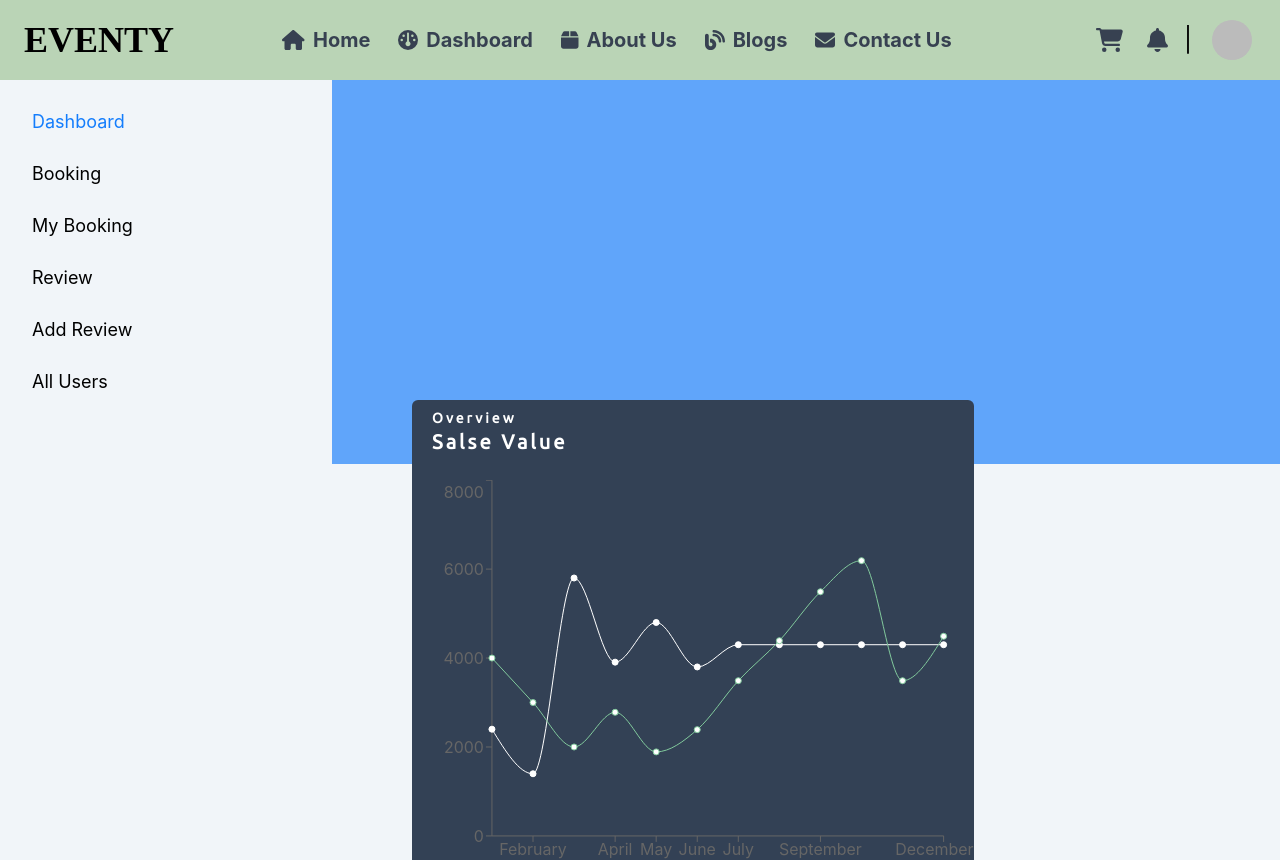
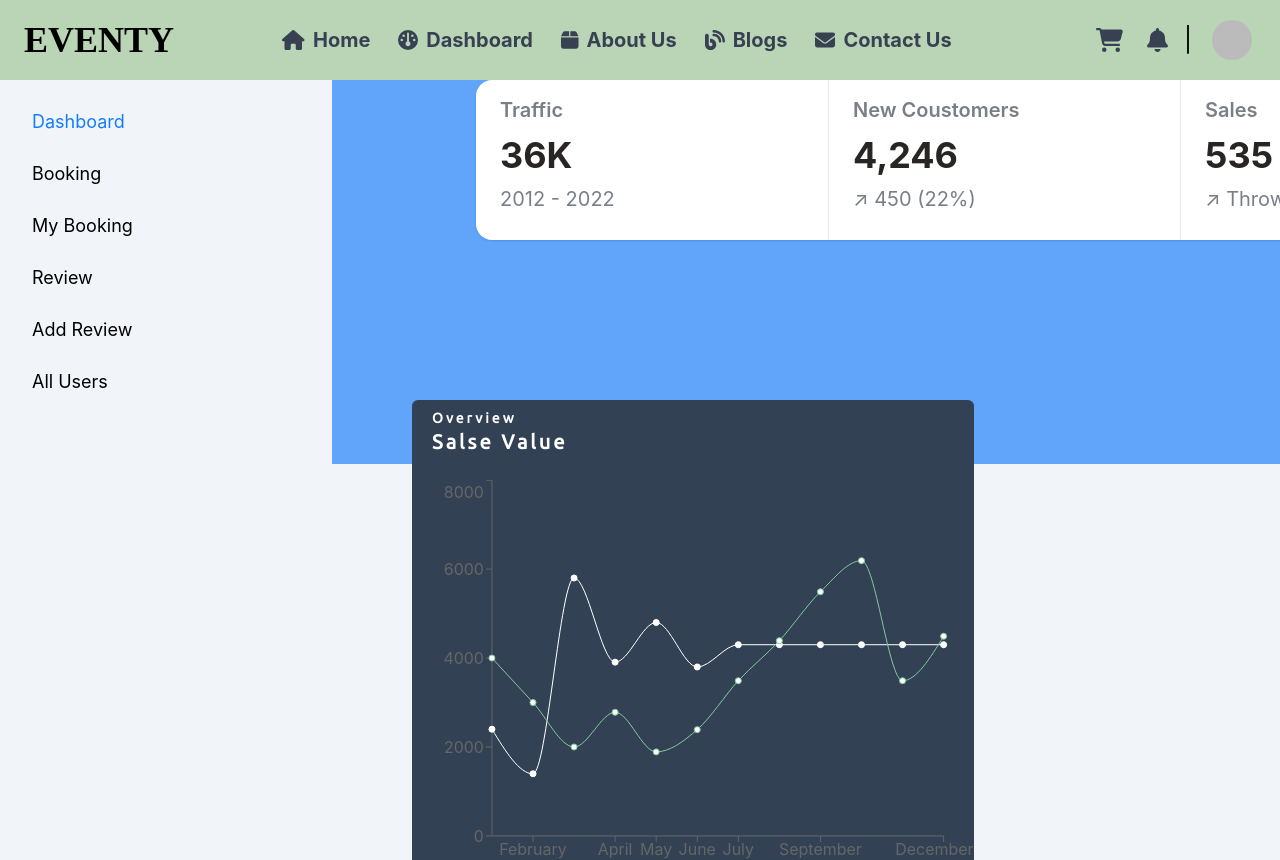
Before and after one commit to team-binarybrains/eventy-client-site, a React (Create React App) app: page /dashboard in a window 1280 px wide. Shown: the top 860 px of the page. Built offline with nearby package versions, Linux system fonts and the light colour scheme; no server answers; sample sign-in values are in the browser's storage; a web font is replaced by a local one.

Commit message:
countup done

```diff
--- a/package.json
+++ b/package.json
@@ -16,6 +16,7 @@
     "firebase": "^9.9.0",
     "pure-react-carousel": "^1.28.1",
     "react": "^18.2.0",
+    "react-countup": "^6.3.0",
     "react-dom": "^18.2.0",
     "react-firebase-hooks": "^5.0.3",
     "react-hook-form": "^7.33.1",
--- /dev/null
+++ b/src/Components/Dashboard/Coutn/Count.js
@@ -0,0 +1,71 @@
+import React from 'react'
+import CountUp from 'react-countup';
+
+function Count() {
+    return (
+        <div>
+
+            <div className="stats stats-vertical lg:stats-horizontal shadow lg:h-40 gap-x-16 lg:mx-36">
+
+
+                <div className="stat lg:w-72">
+                    <div className="stat-title text-xl font-semibold flex">Traffic </div>
+
+                    <CountUp
+                        start={33}
+                        end={36}
+                        duration={4}
+                        suffix="K"
+                        className='text-stone-800 text-4xl font-bold'
+                    ></CountUp>
+
+                    <div className="stat-desc text-xl">2012 - 2022</div>
+                </div>
+
+
+                <div className="stat lg:w-72">
+                    <div className="stat-title text-xl font-semibold flex">New Coustomers  </div>
+
+                    <CountUp
+                        start={2500}
+                        end={4246}
+                        duration={3}
+                        className='text-stone-800 text-4xl font-bold'
+                    ></CountUp>
+
+                    <div className="stat-desc  text-xl">↗︎ 450 (22%)</div>
+                </div>
+
+                <div className="stat lg:w-72">
+                    <div className="stat-title text-xl font-semibold flex">Sales</div>
+
+                    <CountUp
+                        start={123}
+                        end={535}
+                        duration={2}
+                        className='text-stone-800 text-4xl font-bold'
+                    ></CountUp>
+
+                    <div className="stat-desc text-xl">↗︎ Throw your feedback </div>
+                </div>
+
+                <div className="stat lg:w-72">
+                    <div className="stat-title text-xl font-semibold flex">Performance</div>
+
+                    <CountUp
+                        start={25}
+                        end={72}
+                        duration={3}
+                        suffix="%"
+                        className='text-stone-800 text-4xl font-bold'
+                    ></CountUp>
+
+                    <div className="stat-desc  text-xl">↗︎ 600 (72%)</div>
+                </div>
+
+            </div>
+        </div>
+    )
+}
+
+export default Count
--- a/src/Components/Dashboard/Dashboard.js
+++ b/src/Components/Dashboard/Dashboard.js
@@ -3,6 +3,7 @@ import { Outlet } from "react-router-dom";
 import CustomLink from "../CustomLink/CustomLink";
 import { FontAwesomeIcon } from "@fortawesome/react-fontawesome";
 import { faChevronRight } from "@fortawesome/free-solid-svg-icons";
+import Count from "./Coutn/Count"
 import "./Dashboard.css";
 
 const DashBoard = () => {
@@ -31,8 +32,9 @@ const DashBoard = () => {
             </div>
             <div className="text-center ">
               <div className="text-left px-3 ">
-                <div className="bg-blue-400 h-96 -mt-4 -mr-5 "></div>
-                <div>
+                <div className="bg-blue-400 h-96 -mt-4 -mr-5 ">
+
+                  <Count className='-mt-20'></Count>
 
                 </div>
                 <Outlet></Outlet>
```
Also changed, not shown: 1 other file (tests, documents, lock files or other folders).
